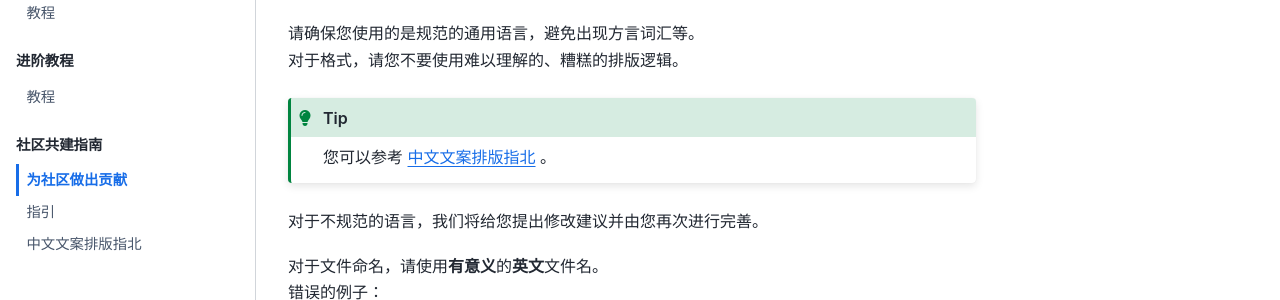
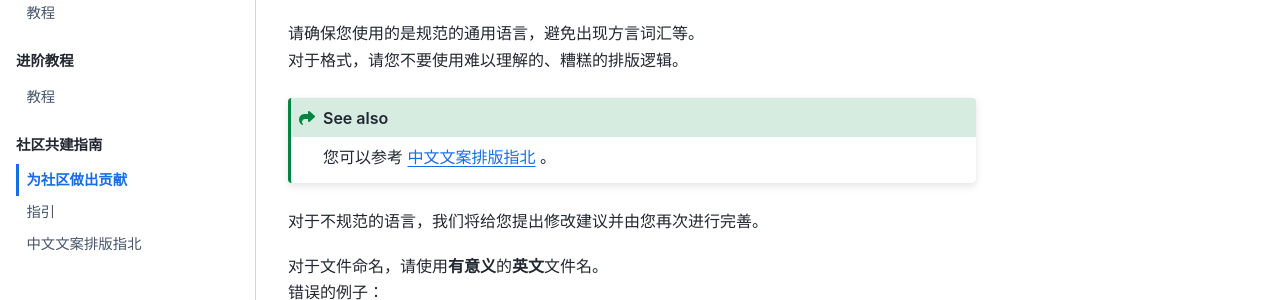
Before and after one commit to Lianmoe/Lianmoe-Tutorial, a Sphinx documentation site: the page built from docs/source/contribute-firstpage.md, in a window 1280 px wide and 900 px high. Shown: the part 372-672 px from the top of the window. Built offline with Sphinx 7.4.7 and the Sphinx Book theme 1.1.4, drawn with Linux system fonts in a browser that asks for light colours.

Commit message:
Update contribute-firstpage.md

````diff
--- a/docs/source/contribute-firstpage.md
+++ b/docs/source/contribute-firstpage.md
@@ -8,7 +8,7 @@
 请确保您使用的是规范的通用语言，避免出现方言词汇等。<br>
 对于格式，请您不要使用难以理解的、糟糕的排版逻辑。
 
-```{tip}
+```{seealso}
 您可以参考 [中文文案排版指北](https://tutorial.lianmoe.cn/contributing/paiban.html) 。
 ```
 
````
